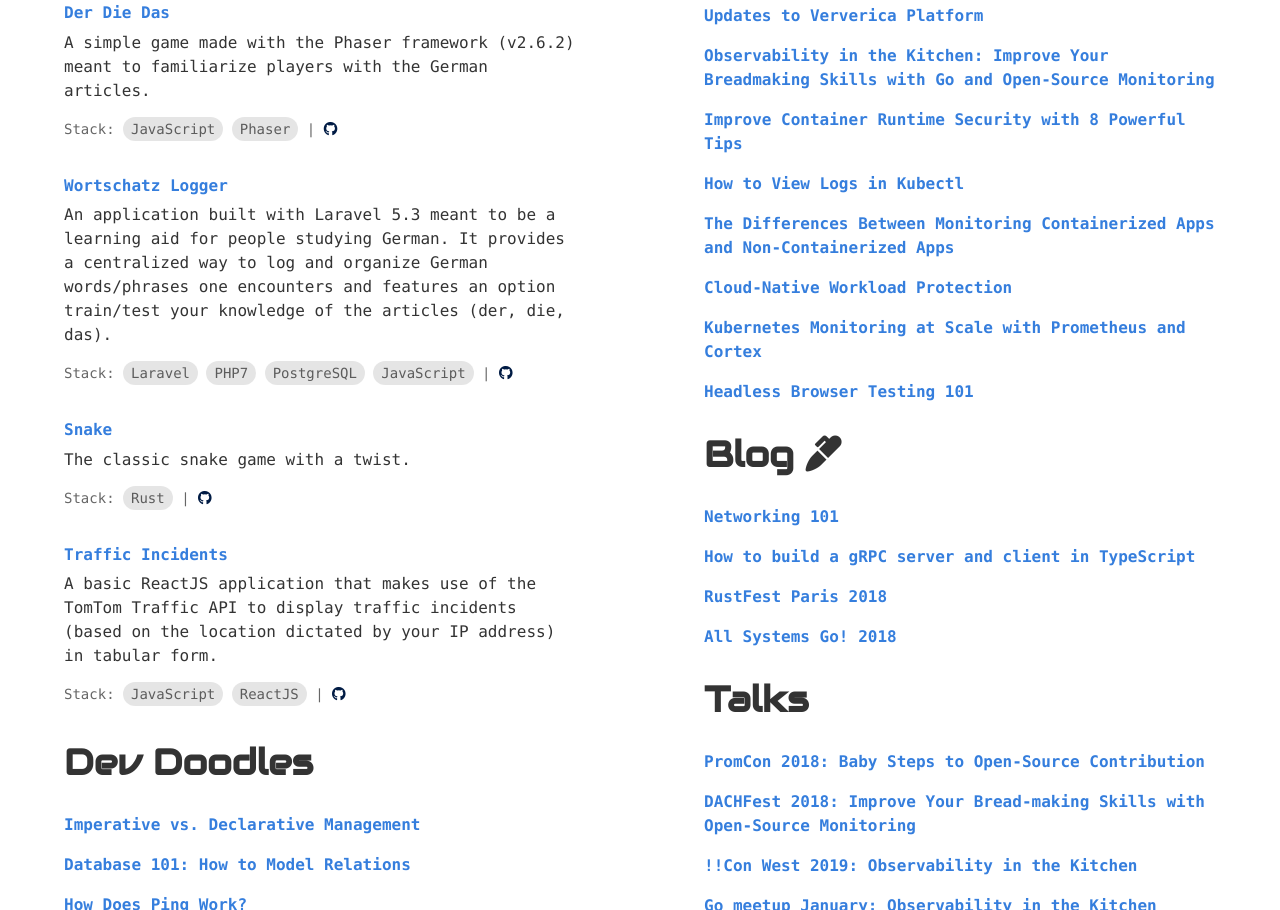
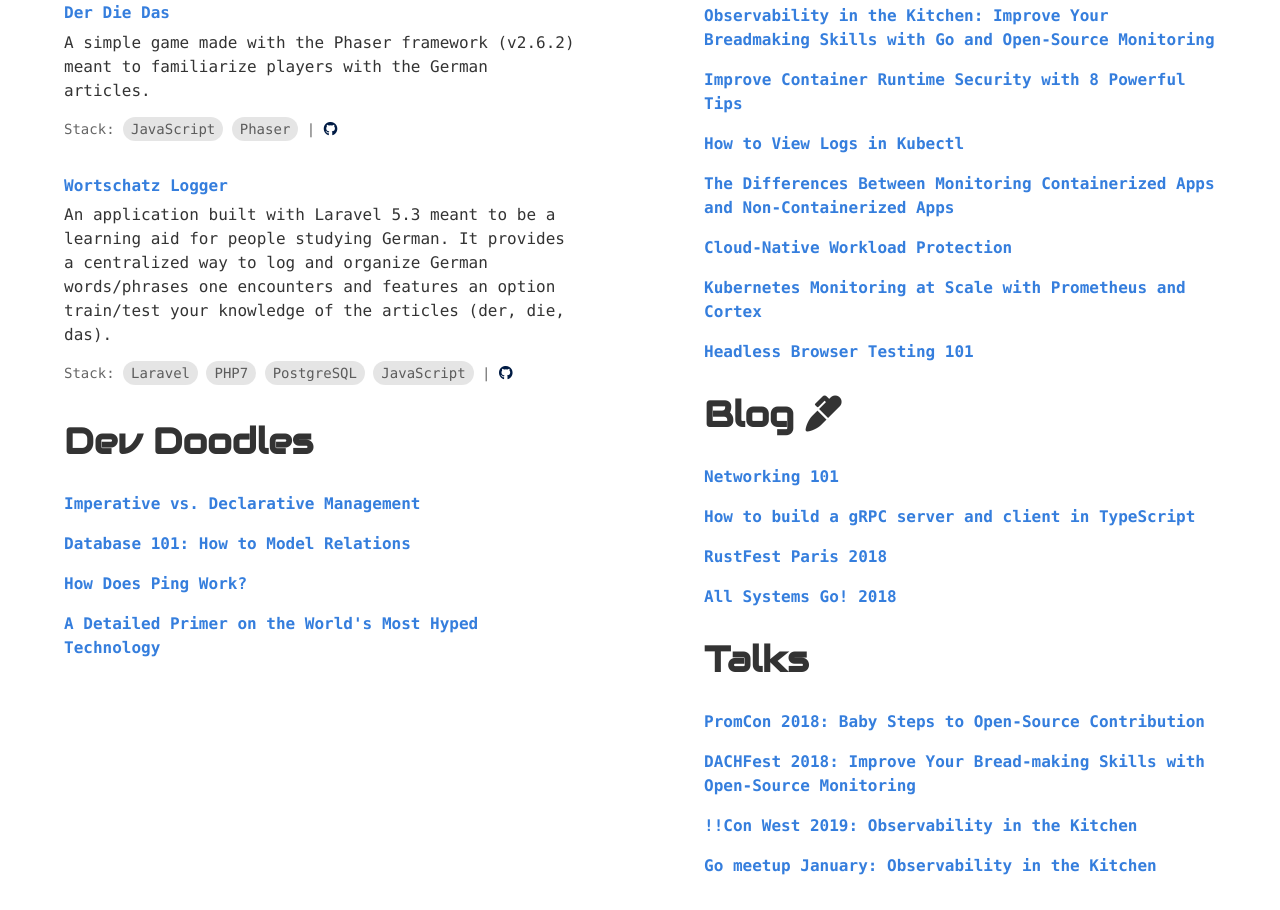
Before and after one commit to infoverload/website, a plain HTML site: page index.html in a window 1280 px wide. Shown: the part 961-1871 px from the top of the page. Drawn offline with nearby package versions, Linux system fonts and the light colour scheme; a web font is replaced by a local one.

Commit message:
Update index.html

```diff
--- a/index.html
+++ b/index.html
@@ -55,21 +55,7 @@
                 <span class="bg-black-10 ph2 pv1 br4 dib mb1">JavaScript</span>
                 | <a href="https://github.com/infoverload/wortschatz" target="_blank" class="navy"><i class="fab fa-github"></i></a>
             </p>
-            <a href="#" class="black link b db mb1 blue code underline-hover"><span class="">Snake</span></a>
-            <p class="f5 code mb2 mt2 lh-copy">The classic snake game with a twist.</p>
-            <p class="black-60 code f6 mb4">
-                Stack:
-                <span class="bg-black-10 ph2 pv1 br4 dib mb1">Rust</span>
-                | <a href="#" target="_blank" class="navy"><i class="fab fa-github"></i></a>
-            </p>
-            <a href="#" class="black link b db mb1 blue code underline-hover"><span class="">Traffic Incidents</span></a>
-            <p class="f5 code mb2 mt2 lh-copy">A basic ReactJS application that makes use of the TomTom Traffic API to display traffic incidents (based on the location dictated by your IP address) in tabular form.</p>
-            <p class="black-60 code f6 mb4">
-                Stack:
-                <span class="bg-black-10 ph2 pv1 br4 dib mb1">JavaScript</span>
-                <span class="bg-black-10 ph2 pv1 br4 dib mb1">ReactJS</span>
-                | <a href="https://github.com/infoverload/trafficincidents" target="_blank" class="navy"><i class="fab fa-github"></i></a>
-            </p>
+
             <h2 class="f2"><a class="black-80 underline-hover link" id="devdoodles" href="#devdoodles">Dev Doodles</a></h2>
             <div>
               <p class="lh-copy"><a href="https://www.digitalocean.com/community/tutorials/imperative-vs-declarative-kubernetes-management-a-digitalocean-comic" target="_blank" class="black link b db mb1 blue code underline-hover"><span class="">Imperative vs. Declarative Management</span></a></p>
@@ -81,7 +67,6 @@
         <section class="fl w-100 w-50-l mv3 mv5-ns ph4 ph5-ns">
             <h2 class="f2"><a class="black-80 underline-hover link" id="writings" href="#writings">Writings</a></h2>
             <div>
-              <p class="lh-copy"><a href="https://www.ververica.com/blog/ververica-platform-updates" target="_blank" class="black link b db mb1 blue code underline-hover"><span class="">Updates to Ververica Platform</span></a></p>
               <p class="lh-copy"><a href="https://blog.gopheracademy.com/advent-2018/observability-in-the-kitchen" target="_blank" class="black link b db mb1 blue code underline-hover"><span class="">Observability in the Kitchen: Improve Your Breadmaking Skills with Go and Open-Source Monitoring</span></a></p>
               <p class="lh-copy"><a href="https://www.twistlock.com/2018/04/17/improve-container-runtime-security" target="_blank" class="black link b db mb1 blue code underline-hover"><span class="">Improve Container Runtime Security with 8 Powerful Tips</span></a></p>
               <p class="lh-copy"><a href="https://www.sumologic.com/blog/kubectl-logs/" target="_blank" class="black link b db mb1 blue code underline-hover"><span class="">How to View Logs in Kubectl</span></a></p>
```
